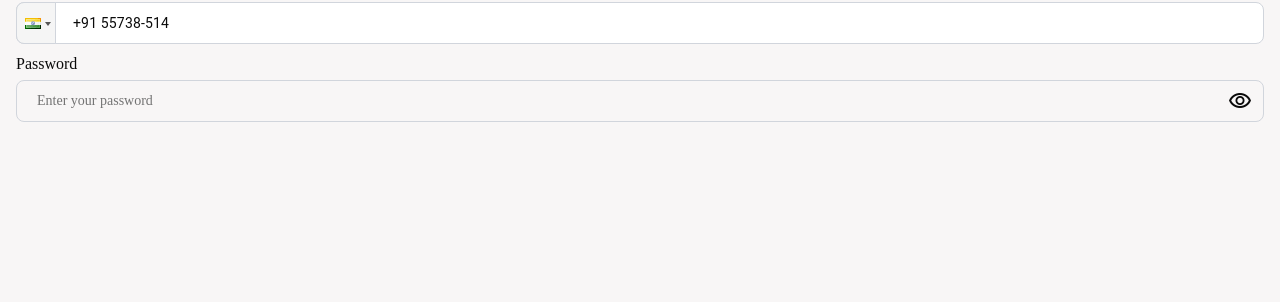
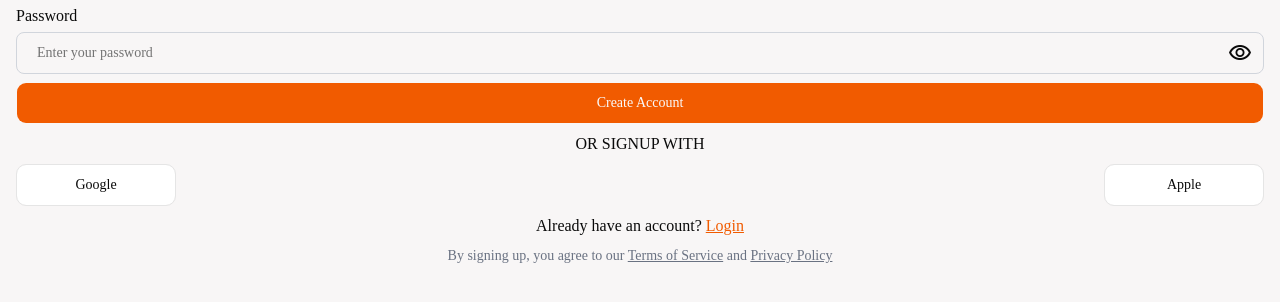
Before and after one commit to Ankur33657/uber-frontend, a Next.js app: page /auth/usersignup in a window 1280 px wide. Shown: the part 364-666 px from the top of the page. Built offline with nearby package versions, Linux system fonts and the light colour scheme.

Commit message:
feat:userSignup page

```diff
--- a/app/auth/usersignup/page.tsx
+++ b/app/auth/usersignup/page.tsx
@@ -3,6 +3,8 @@ import Image from "next/image";
 import { Input } from "@/components/ui/input";
 import PhoneInput from "react-phone-input-2";
 import "react-phone-input-2/lib/style.css";
+import Link from "next/link";
+import { Button } from "@/components/ui/button";
 interface signupItems {
   id: number;
   header: string;
@@ -23,7 +25,7 @@ const UserSignup = () => {
   ];
   return (
     <div className="flex flex-col gap-3">
-      <div className="relative h-40 w-full overflow-hidden">
+      <div className="relative h-28 w-full overflow-hidden">
         <Image
           className="w-full h-full object-cover"
           alt="Abstract orange and black geometric wave pattern"
@@ -79,6 +81,32 @@ const UserSignup = () => {
             </span>
           </div>
         </div>
+        <Button>Create Account</Button>
+        <div className="flex justify-center">OR SIGNUP WITH</div>
+        <div className="flex flex-row justify-between">
+          <Button variant="outline" className="w-40">
+            Google
+          </Button>
+          <Button variant="outline" className="w-40">
+            Apple
+          </Button>
+        </div>
+        <div className="flex justify-center gap-1">
+          <span>Already have an account?</span>
+          <Link href="/auth/userlogin" className="underline text-primary">
+            Login
+          </Link>
+        </div>
+        <div className="text-sm text-gray-500 text-center">
+          By signing up, you agree to our{" "}
+          <Link className="underline" href="#">
+            Terms of Service
+          </Link>{" "}
+          and{" "}
+          <Link className="underline" href="#">
+            Privacy Policy
+          </Link>
+        </div>
       </div>
     </div>
   );
--- a/app/page.tsx
+++ b/app/page.tsx
@@ -1,8 +1,12 @@
+"use client";
 import { Button } from "@/components/ui/button";
+import { useRouter } from "next/navigation";
 export default function Home() {
+  const router = useRouter();
+
   return (
     <div>
-      <Button variant="outline" size="lg">
+      <Button variant="outline" size="lg" onClick={() => router.push("/auth")}>
         Click me
       </Button>
     </div>
```
